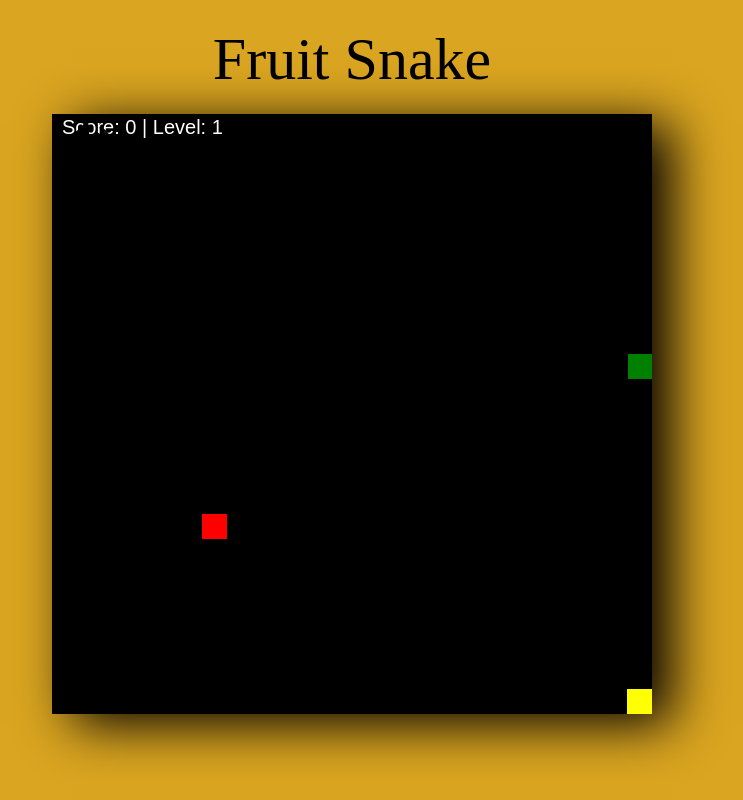
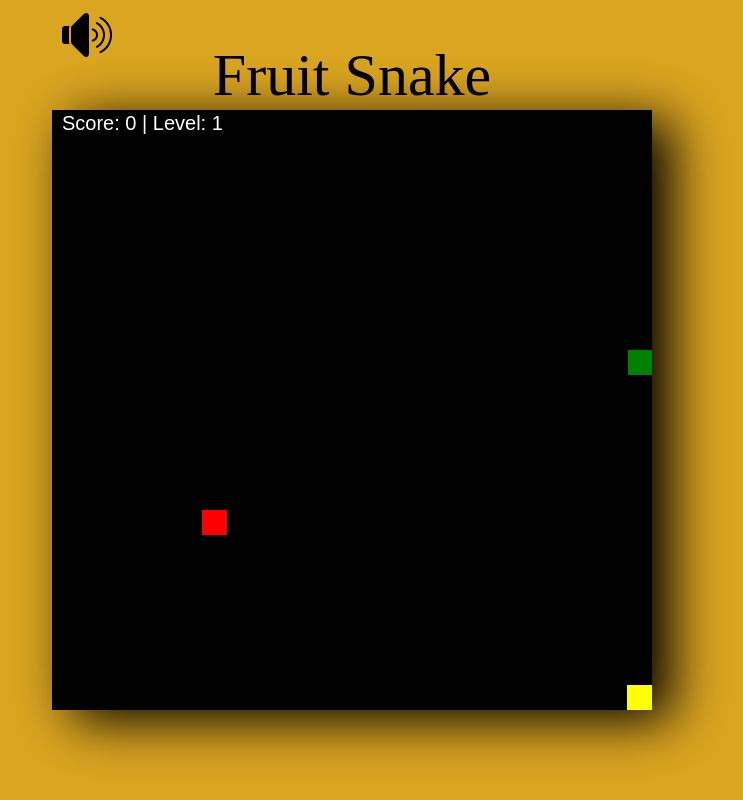
Before and after one commit to Farhatt18/Fruit-Snake, a website with bundled scripts: page index.html in a window 1280 px wide. Both pictures are taken after a click on the button "Start Game". Shown: the whole page, without its empty margins (288-1031 px from the left). Built offline with nearby package versions, Linux system fonts and the light colour scheme; a web font is replaced by a local one.

Commit message:
fixed the restart modal and the game speed

```diff
--- a/index.html
+++ b/index.html
@@ -12,8 +12,8 @@
 
   <body>
     <!-- <button onclick="toggleMuted()">Mute|Unmute</button> -->
-    <div id="sound-container"><img id="mute" src="assets/unmute.png" /></div>
     <div id="main">
+      <div id="sound-container"><img id="mute" src="assets/unmute.png" /></div>
       <h1>Fruit Snake</h1>
       <canvas id="snakeCanvas" width="600" height="600"></canvas>
       <div id="instruction-modal" class="modal">
@@ -42,6 +42,7 @@
             <p><span id="score-display"></span></p>
             <p><span id="level-display"></span></p>
             <button id="restart-btn">Restart</button>
+            <p id="high-score-display">High Score: 0</p>
           </div>
         </div>
       </div>
--- a/src/index.js
+++ b/src/index.js
@@ -7,7 +7,7 @@ document.addEventListener("DOMContentLoaded", () => {
   const screen = document.getElementById("snakeCanvas");
   const game = new Game(screen);
   const startGameBtn = document.getElementById("start-game--btn");
-  game.mainSound.play();
+  // game.mainSound.play();
 
   startGameBtn.addEventListener("click", function () {
     game.buttonSound.play();
--- a/src/index.scss
+++ b/src/index.scss
@@ -12,12 +12,6 @@
 }
 
 body {
-  // margin: 0px;
-  // padding: 0px;
-  // display: flex;
-  // flex-direction: column;
-  // justify-content: center;
-  // align-items: center;
   background-color: goldenrod;
   font-family: "Courier New", Courier, monospace;
 }
@@ -28,8 +22,6 @@ body {
   width: 600px;
   height: 600px;
   margin: 0 auto;
-  // padding-top: 70px;
-  // padding-bottom: 60px;
 }
 
 h1 {
@@ -39,11 +31,7 @@ h1 {
   position: relative;
   text-align: center;
   bottom: 25px;
-  // text-shadow: 2px 2px 2px rgba(92, 0, 241, 0.5);
-  // background: linear-gradient(70deg, green 55%, #ff006a 70%);
-  // background-clip: inherit;
-  // -webkit-background-clip: text;
-  // color: transparent;
+  height: 40px;
 }
 
 #snakeCanvas {
@@ -55,20 +43,13 @@ h1 {
   display: none;
   position: absolute;
   inset: 0;
-  // padding: 20px;
-  // top: 0px;
-  // left: 0px;
-  // width: 100%;
-  // height: 100%;
   background: rgba(0, 0, 0, 0.8);
   align-items: center;
   justify-content: center;
 }
 
 .modal-content {
-  // display: inline-block;
   text-align: center;
-  // position: relative;
   background: lightcoral;
   right: 20px;
   border-radius: 10px;
@@ -79,7 +60,6 @@ h1 {
 #instruction {
   margin-top: 20px;
   font-size: 20px;
-  // color: aliceblue;
 }
 
 #restart {
@@ -87,11 +67,18 @@ h1 {
   font-size: 20px;
 }
 
+#sound-container {
+  display: flex;
+  justify-content: space-between;
+  align-items: center;
+}
+
 #mute {
-  // margin-top: 40px;
-  position: relative;
-  top: 120px;
-  left: 350px;
+  // top: 120px;
+  margin: 10px;
+  display: flex;
+  right: 200px;
+  z-index: 1;
 }
 
 #git,
@@ -102,9 +89,6 @@ h1 {
   margin-top: 20px;
 }
 
-// #linkedin{
-
-// }
 // Style for the Start Game button
 #start-game--btn {
   margin-top: 25px;
@@ -115,7 +99,6 @@ h1 {
   cursor: pointer;
   border: none;
   border-radius: 10px;
-  // text-decoration: none;
 }
 #start-game--btn:hover {
   background-color: blueviolet;
@@ -131,6 +114,7 @@ h1 {
   cursor: pointer;
   border: none;
   border-radius: 10px;
+  margin-bottom: 20px;
 }
 
 #restart-btn:hover {
--- a/src/scripts/game.js
+++ b/src/scripts/game.js
@@ -72,6 +72,20 @@ class Game {
     );
   }
 
+  // isEatingFruit() {
+  //   const head = this.snake.head;
+  //   const fruit =
+  //     this.goodFruit.type === "good" ? this.goodFruit : this.badFruit;
+
+  //   // Introduce a tolerance for collision detection
+  //   const tolerance = 0.1;
+
+  //   return (
+  //     Math.abs(head.x - fruit.position.x) < tolerance &&
+  //     Math.abs(head.y - fruit.position.y) < tolerance
+  //   );
+  // }
+
   move(timestamp) {
     if (this.isPaused) return;
     const elapsed = timestamp - this.lastTimestamp;
@@ -131,6 +145,7 @@ class Game {
       Math.floor(head.y) === Math.floor(fruitHead.y)
     );
   }
+
   draw() {
     this.ctx.clearRect(0, 0, this.screen.width, this.screen.height);
     this.snake.drawSnake();
@@ -151,9 +166,19 @@ class Game {
     const modal = document.getElementById("game-over-modal");
     const scoreDisplay = document.getElementById("score-display");
     const levelDisplay = document.getElementById("level-display");
+    const highScoreDisplay = document.getElementById("high-score-display");
+
+    let highScore = localStorage.getItem("highScore") || 0;
+
+    if (this.score > highScore) {
+      highScore = this.score;
+      // Update the high score in localStorage
+      localStorage.setItem("highScore", highScore);
+    }
 
     scoreDisplay.textContent = `Your Score: ${this.score}`;
     levelDisplay.textContent = `Your Level: ${this.level}`;
+    highScoreDisplay.textContent = `High Score: ${highScore}`;
 
     modal.style.display = "flex";
 
@@ -175,6 +200,7 @@ class Game {
     this.goodFruit = new Fruit(this.ctx, this.grid, this.snake, "good");
     this.badFruit = new Fruit(this.ctx, this.grid, this.snake, "bad");
     this.snake = new Snake(this.ctx, this.tileSize, this.grid);
+    this.isPaused = false;
   }
 
   handleKeyPress(event) {
@@ -207,16 +233,39 @@ class Game {
     this.goodFruit.position = this.goodFruit.getRandomFruitPosition();
   }
 
+  // updateGoodFruitPosition() {
+  //   let newPosition;
+  //   do {
+  //     newPosition = this.goodFruit.getRandomFruitPosition();
+  //   } while (
+  //     this.snake.pos.some(
+  //       (spot) =>
+  //         Math.floor(spot.x) === Math.floor(newPosition.x) &&
+  //         Math.floor(spot.y) === Math.floor(newPosition.y)
+  //     ) ||
+  //     (Math.floor(this.badFruit.position.x) === Math.floor(newPosition.x) &&
+  //       Math.floor(this.badFruit.position.y) === Math.floor(newPosition.y))
+  //   );
+
+  //   this.goodFruit.position = newPosition;
+  // }
+
   gameLoop(timestamp) {
     this.move(timestamp);
     this.draw();
     if (this.score % 5 === 0 && this.score !== 0 && this.score % 100 === 0) {
       this.updateGoodFruitPosition();
     }
-    requestAnimationFrame(this.gameLoop.bind(this));
+    if (!this.isPaused) {
+      requestAnimationFrame(this.gameLoop.bind(this));
+    }
   }
 
   startGame() {
+    const highScore = localStorage.getItem("highScore") || 0;
+    const highScoreDisplay = document.getElementById("high-score-display");
+    highScoreDisplay.textContent = `High Score: ${highScore}`;
+
     document.addEventListener("keydown", this.handleKeyPress.bind(this));
     this.mainSound.play();
     requestAnimationFrame(this.gameLoop.bind(this));
```
Also changed, not shown: README.md, assets/collision.png (added), assets/gameScreen.png (added), assets/speed1.png (added), assets/speed2.png (added), dist/main.css, dist/main.js.
